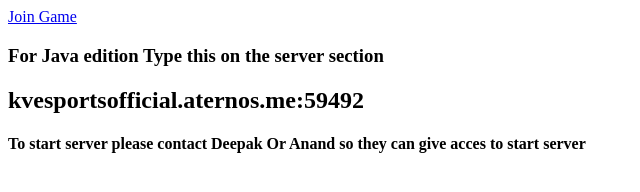
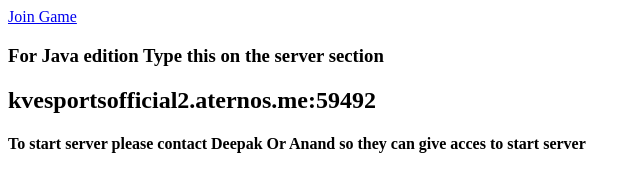
Before and after one commit to CorruptedPhysco/automatic-broccoli, a plain HTML site: page index.html in a window 1280 px wide. Shown: the full height of the page, 0-640 px from the left. Drawn offline with Linux system fonts and the light colour scheme.

Commit message:
Update index.html

```diff
--- a/index.html
+++ b/index.html
@@ -1,7 +1,7 @@
 <a href="minecraft://?addExternalServer=KVESPORTS|kvesportsofficial2.aternos.me:59492" title="Connect">Join Game</a>
 
 <h3> For Java edition Type this on the server section</h3>
-<h2>kvesportsofficial.aternos.me:59492</h2>
+<h2>kvesportsofficial2.aternos.me:59492</h2>
 
 
 <h4>To start server please contact Deepak Or Anand so they can give acces to start server</h4>
```
